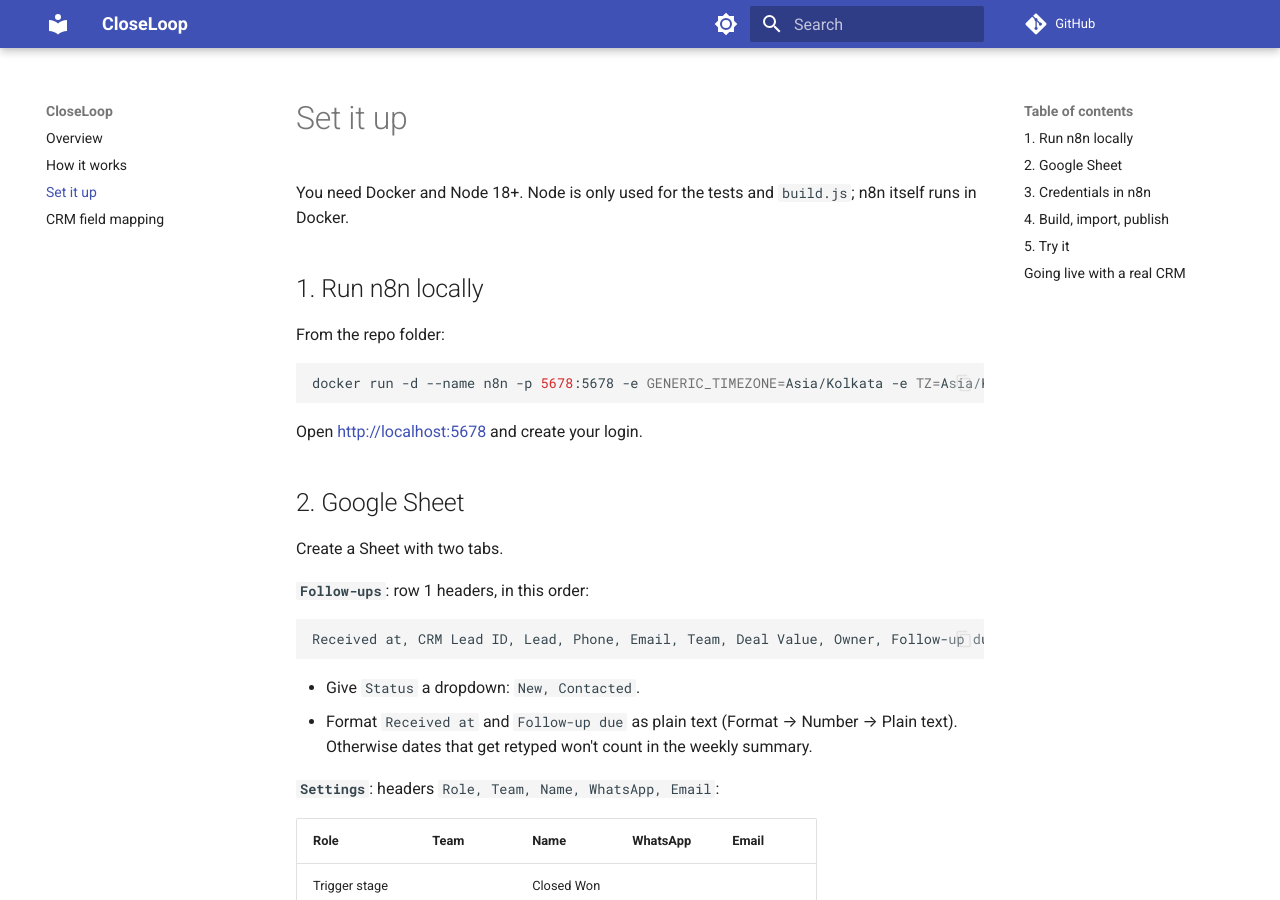
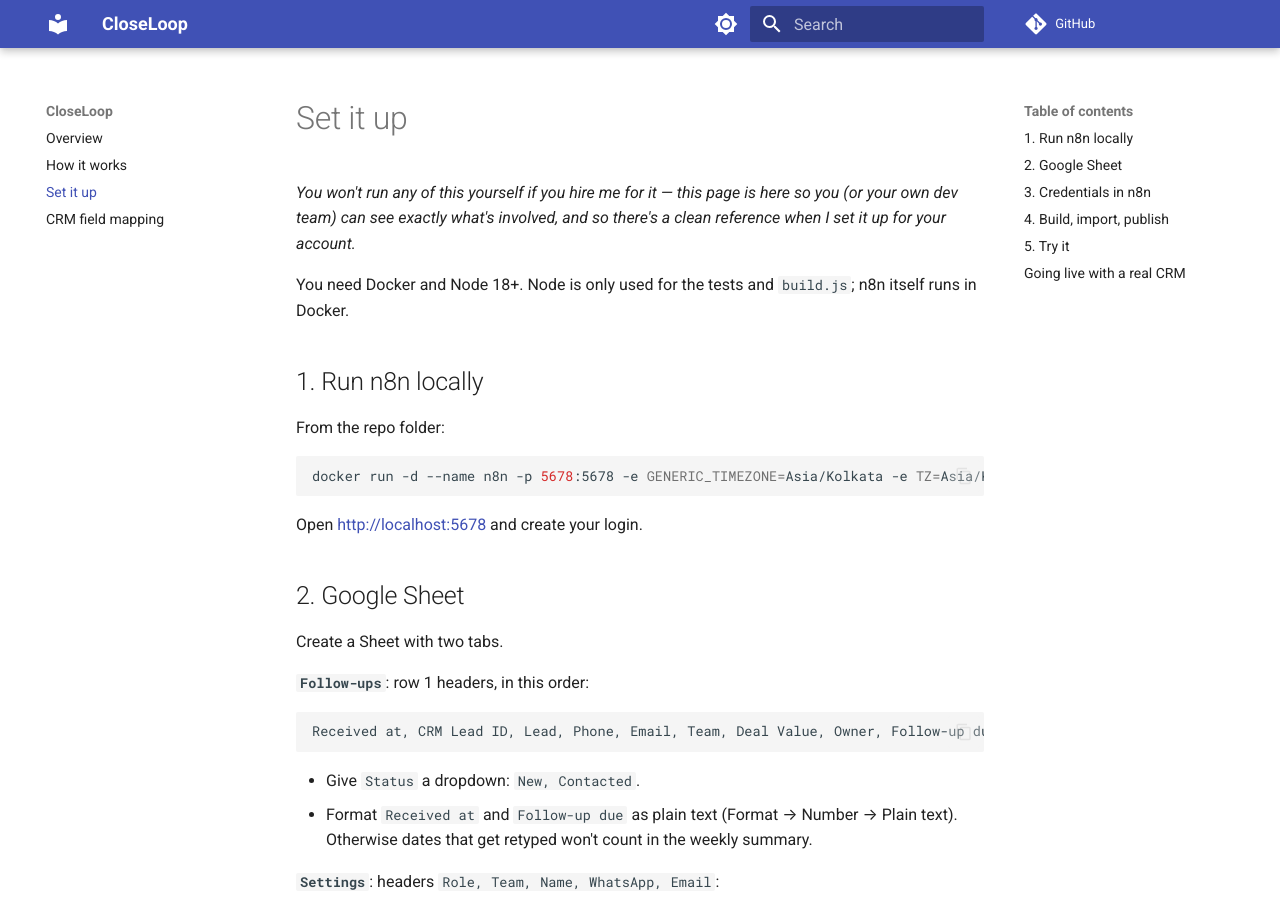
Before and after one commit to dakshvanshaj/CloseLoop, an MkDocs documentation site: the page built from docs/setup.md, in a window 1280 px wide and 900 px high. Built offline with MkDocs 1.6.1 and Material for MkDocs 9.7.7, drawn with Linux system fonts in a browser that asks for light colours; comment, search, counter and statistics services are not loaded.

Commit message:
Frame the technical pages as proof, not homework
One italic line at the top of setup.md and how-it-works.md clarifying
these pages exist to show the work is real and reproducible, not to
teach the buyer to self-serve set it up.

Co-Authored-By: Claude Sonnet 5 <noreply@anthropic.com>

```diff
--- a/docs/setup.md
+++ b/docs/setup.md
@@ -1,4 +1,7 @@
 # Set it up
+
+*You won't run any of this yourself if you hire me for it — this page is here so you (or your own dev team) can
+see exactly what's involved, and so there's a clean reference when I set it up for your account.*
 
 You need Docker and Node 18+. Node is only used for the tests and `build.js`; n8n itself runs in Docker.
 
```
Also changed, not shown: docs/how-it-works.md (+3 -0 lines).
